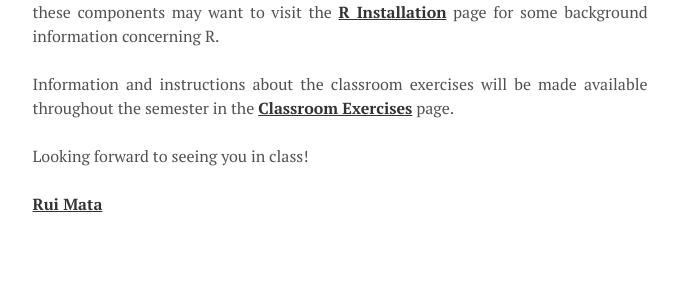
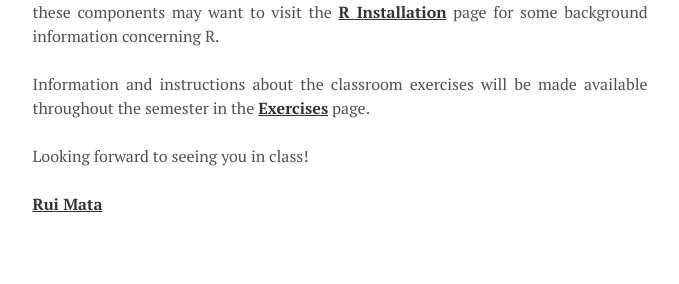
Before and after one commit to matarui/evidencebaseddm, a Jekyll site: the page built from index.html, in a window 1280 px wide. Shown: the part 985-1269 px from the top of the page, without its empty margins (300-979 px from the left). Built offline with Jekyll 4.4.1, drawn with Linux system fonts in a browser that asks for light colours; the list of posts is cut into pages by our own code.

Commit message:
Update index.html

```diff
--- a/index.html
+++ b/index.html
@@ -19,7 +19,7 @@ The course involves a few classroom experiments and exercises and students get a
 <a href="menu/installation.html"><b>R Installation</b></a> page for some background information concerning R.
 <br><br>
 Information and instructions about the classroom exercises will be made available throughout the semester in the
-<a href="menu/classroom.html"><b>Classroom Exercises</b></a> page.
+<a href="menu/projects.html"><b>Exercises</b></a> page.
 <br><br>
 Looking forward to seeing you in class!
 <br><br>
```
